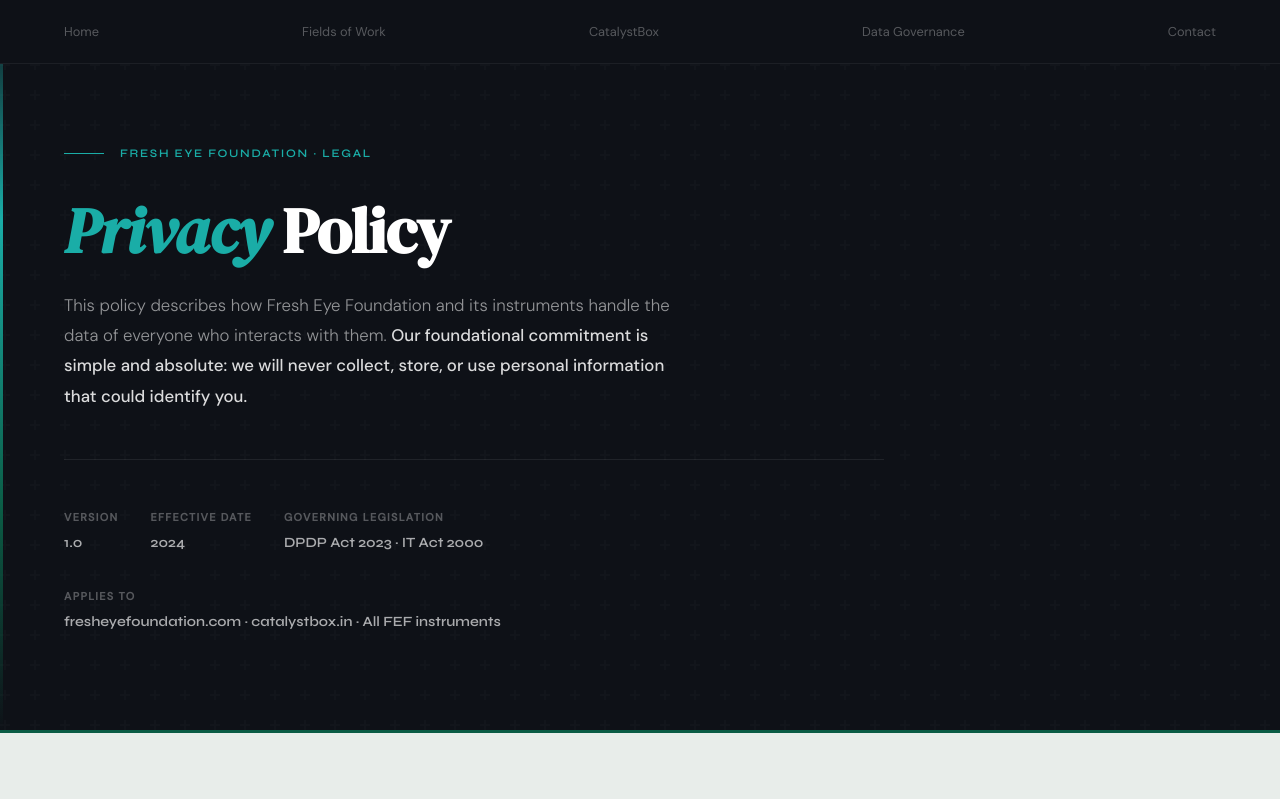
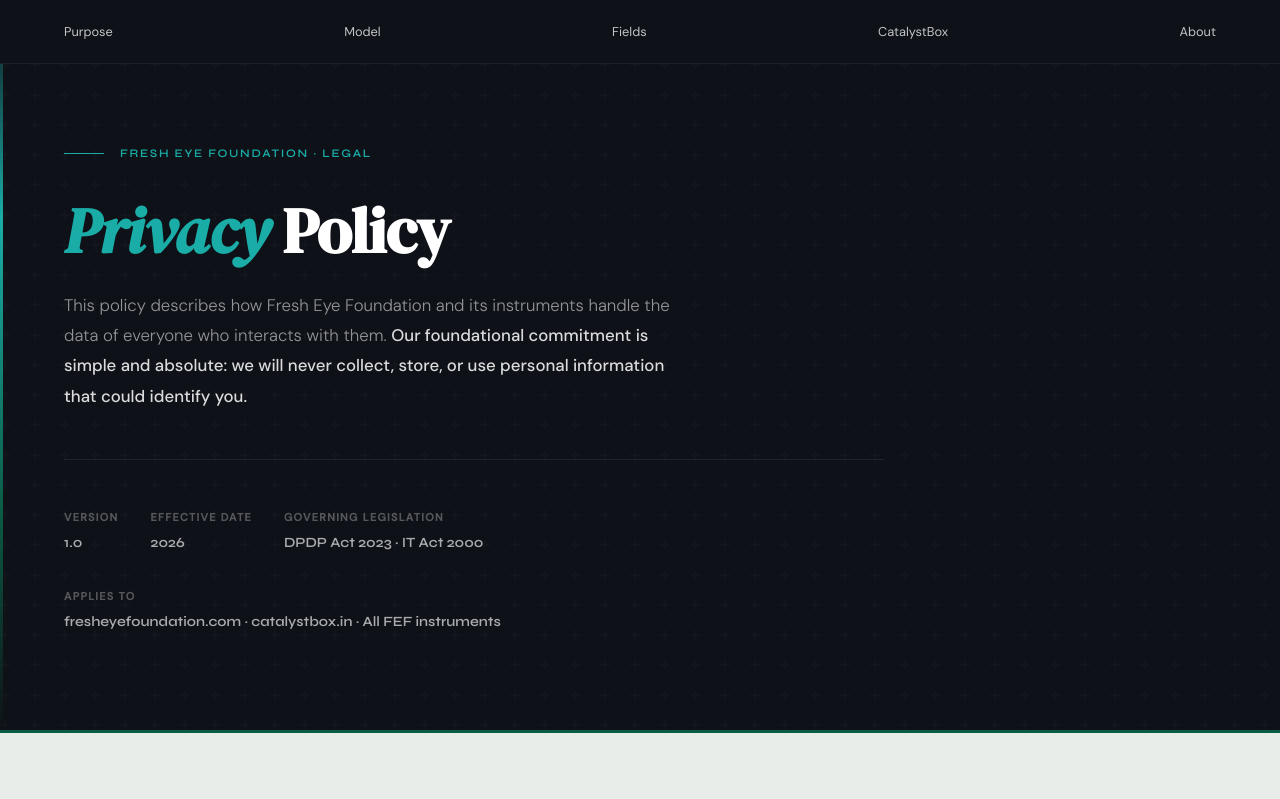
Before and after one commit to Catalystbox/Fresheyefoundation, a Next.js app: page /privacy in a window 1280 px wide. Shown: the top 799 px of the page. Built offline with nearby package versions, Linux system fonts and the light colour scheme.

Commit message:
fix(layout): sync nav/footer across pages, route internal links from root, update copyright to 2026

```diff
--- a/app/privacy/page.tsx
+++ b/app/privacy/page.tsx
@@ -25,10 +25,17 @@
           </div>
           Fresh Eye Foundation
         </a>
+        <div className="nav-center">
+          <a href="/#manifesto">Our Purpose</a>
+          <a href="/#model">The Model</a>
+          <a href="/#fields">Fields of Work</a>
+          <a href="/#initiative">CatalystBox</a>
+          <a href="/#about">About</a>
+          <a href="#contact">Contact</a>
+        </div>
         <div className="nav-right">
-    <a href="/">Home</a>
-    <a href="/governance">Data Governance</a>
-    <a href="#contact">Contact</a>
+          <span className="nav-tag">India</span>
+          <a href="/#partner" className="nav-contact">Partner &rarr;</a>
         </div>
       </nav>
 
@@ -44,7 +51,7 @@
     <p className="page-sub">This policy describes how Fresh Eye Foundation and its instruments handle the data of everyone who interacts with them. <strong>Our foundational commitment is simple and absolute: we will never collect, store, or use personal information that could identify you.</strong></p>
     <div className="page-meta-row">
       <div><div className="meta-label">Version</div><div className="meta-value">1.0</div></div>
-      <div><div className="meta-label">Effective Date</div><div className="meta-value">2024</div></div>
+      <div><div className="meta-label">Effective Date</div><div className="meta-value">2026</div></div>
       <div><div className="meta-label">Governing Legislation</div><div className="meta-value">DPDP Act 2023 · IT Act 2000</div></div>
       <div><div className="meta-label">Applies To</div><div className="meta-value">fresheyefoundation.com · catalystbox.in · All FEF instruments</div></div>
     </div>
@@ -290,19 +297,27 @@
 </div>
 
 <footer id="contact">
-  <div className="footer-row">
-    <div className="footer-wordmark"><strong>Fresh Eye Foundation</strong> &nbsp;·&nbsp; Intelligence Infrastructure for India's Public Systems</div>
-    <nav className="footer-links">
-      <a href="/">Home</a>
-      <a href="/#fields">Fields of Work</a>
-      <a href="https://catalystbox.in" target="_blank">CatalystBox</a>
-      <a href="/governance">Data Governance</a>
-      <a href="#contact">Contact</a>
+        <div className="footer-row" style={{alignItems: "flex-start"}}>
+          <div>
+            <div className="footer-wordmark" style={{marginBottom: "1rem"}}><strong>Fresh Eye Foundation</strong> &nbsp;&middot;&nbsp; Intelligence Infrastructure for India&apos;s Public Systems</div>
+            <div style={{fontSize: "0.85rem", color: "rgba(255,255,255,0.6)", marginBottom: "0.2rem"}}>For partnerships and general inquiries:</div>
+            <a href="mailto:support@fresheyefoundation.com" style={{fontSize: "1.05rem", color: "var(--teal-light)", fontWeight: 600, textDecoration: "none", transition: "color 0.2s"}}>support@fresheyefoundation.com</a>
+          </div>
+          <nav className="footer-nav">
+            <a href="/#manifesto">Purpose</a>
+            <a href="/#model">Model</a>
+            <a href="/#fields">Fields</a>
+            <a href="https://catalystbox.in" target="_blank" rel="noreferrer">CatalystBox</a>
+            <a href="/#about">About</a>
           </nav>
         </div>
         <div className="footer-bottom">
-    <p>© 2024 Fresh Eye Foundation · NGO Registered · Uttar Pradesh, India</p>
-    <p>Privacy Policy v1.0 · DPDP Act 2023</p>
+          <p>&copy; 2026 Fresh Eye Foundation &middot; NGO Registered &middot; Uttar Pradesh, India</p>
+          <div className="footer-legal">
+            <a href="/privacy">Privacy Policy</a>
+            <a href="/governance">Data Governance</a>
+            <a href="https://catalystbox.in" target="_blank" rel="noreferrer">catalystbox.in &rarr;</a>
+          </div>
         </div>
       </footer>
     </>
```
Also changed, not shown: app/governance/page.tsx (+29 -14 lines), app/page.tsx (+13 -13 lines). Lines whose indentation alone changed are shown as unchanged.
